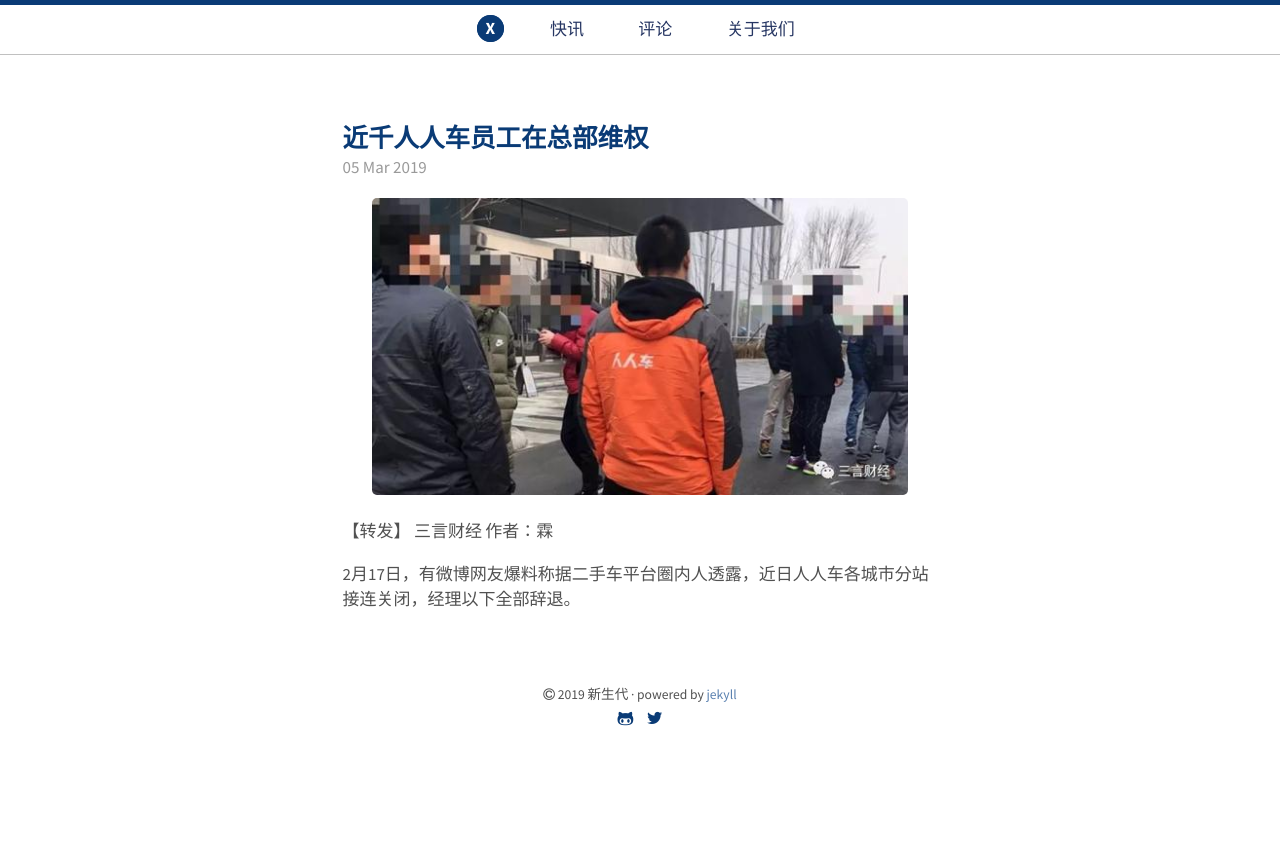
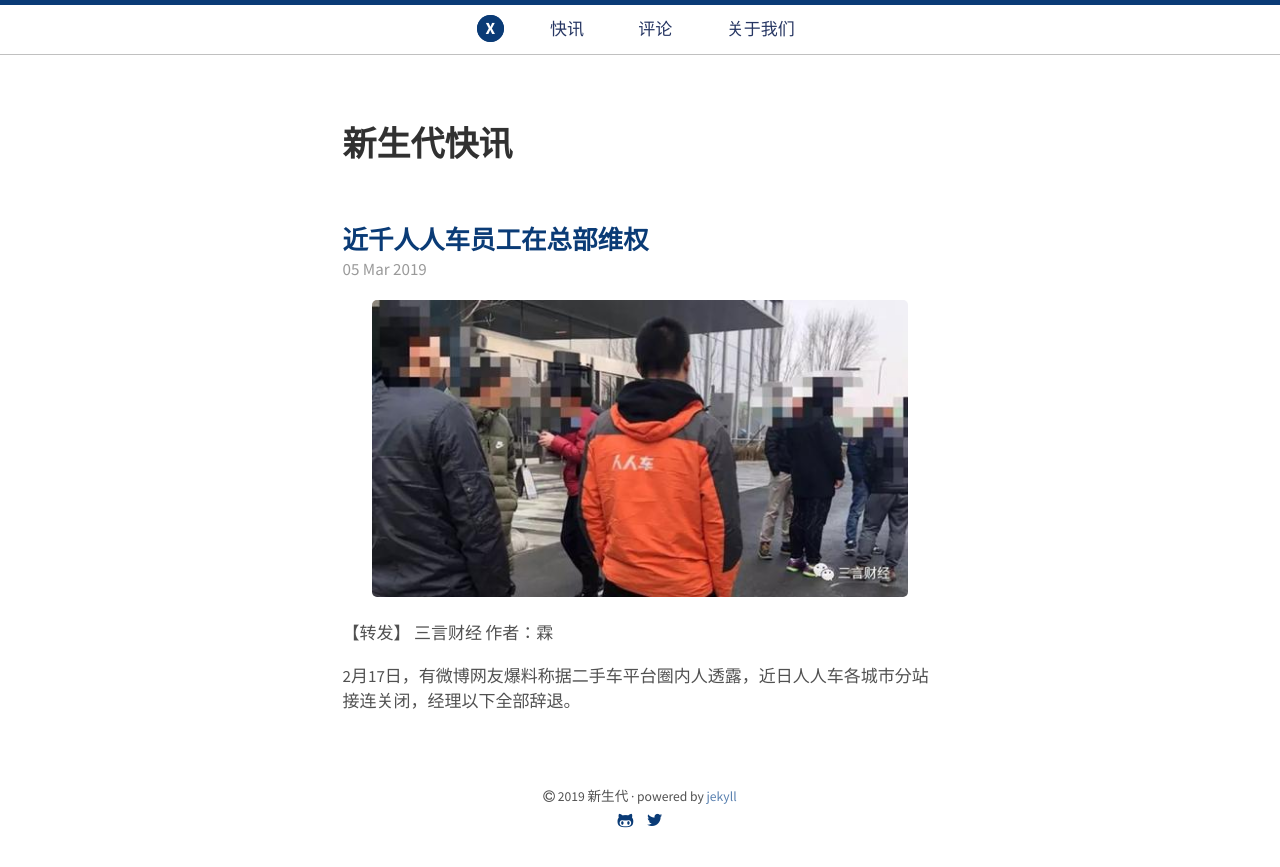
Before and after one commit to xsdai3/xsdai3.github.io, a Jekyll site: the page built from kuaixun.html, in a window 1280 px wide. Shown: the top 867 px of the page. Built offline with Jekyll 4.4.1, drawn with Linux system fonts in a browser that asks for light colours.

Commit message:
Update kuaixun.html

```diff
--- a/kuaixun.html
+++ b/kuaixun.html
@@ -2,6 +2,8 @@
 layout: default
 title: 快讯
 ---
+
+<h1>新生代快讯</h1><br><br>
 
 <div class="posts">
 
```
